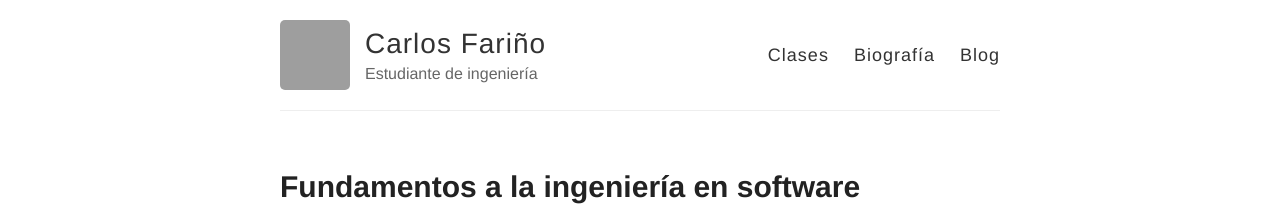
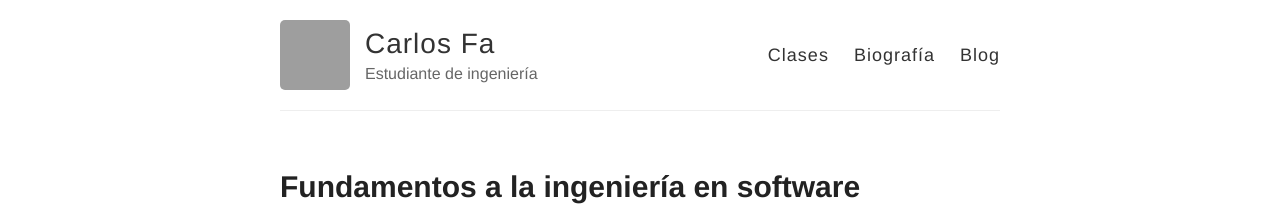
Before and after one commit to andrescharro22/Carlos-F007.github.io, a Jekyll site: the page built from index.html, in a window 1280 px wide. Shown: the top 222 px of the page. Built offline with Jekyll 4.4.1, drawn with Linux system fonts in a browser that asks for light colours; grey boxes are pictures that could not be loaded.

Commit message:
Update _config.yml

```diff
--- a/_config.yml
+++ b/_config.yml
@@ -3,7 +3,7 @@
 #
 
 # Name of your site (displayed in the header)
-name: Carlos Fariño
+name: Carlos Fa
 
 # Short bio or description (displayed in the header)
 description: Estudiante de ingeniería
```
